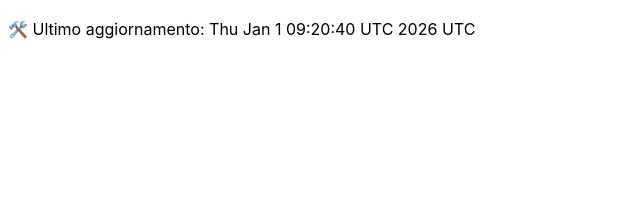
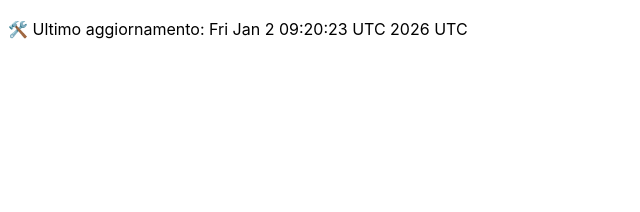
Before and after one commit to DanteTrb/DanteTrb.github.io, a Jekyll site: the page built from badges.md, in a window 1280 px wide. Shown: the top 212 px of the page, without its empty margins (0-640 px from the left). Built offline with Jekyll 4.4.1, drawn with Linux system fonts in a browser that asks for light colours; our own code applies the rules of GitHub Pages for plain Markdown files.

Commit message:
🛠️ Aggiornamento automatico badge

```diff
--- a/badges.md
+++ b/badges.md
@@ -1 +1 @@
-🛠️ Ultimo aggiornamento: Thu Jan  1 09:20:40 UTC 2026 UTC
+🛠️ Ultimo aggiornamento: Fri Jan  2 09:20:23 UTC 2026 UTC
```
